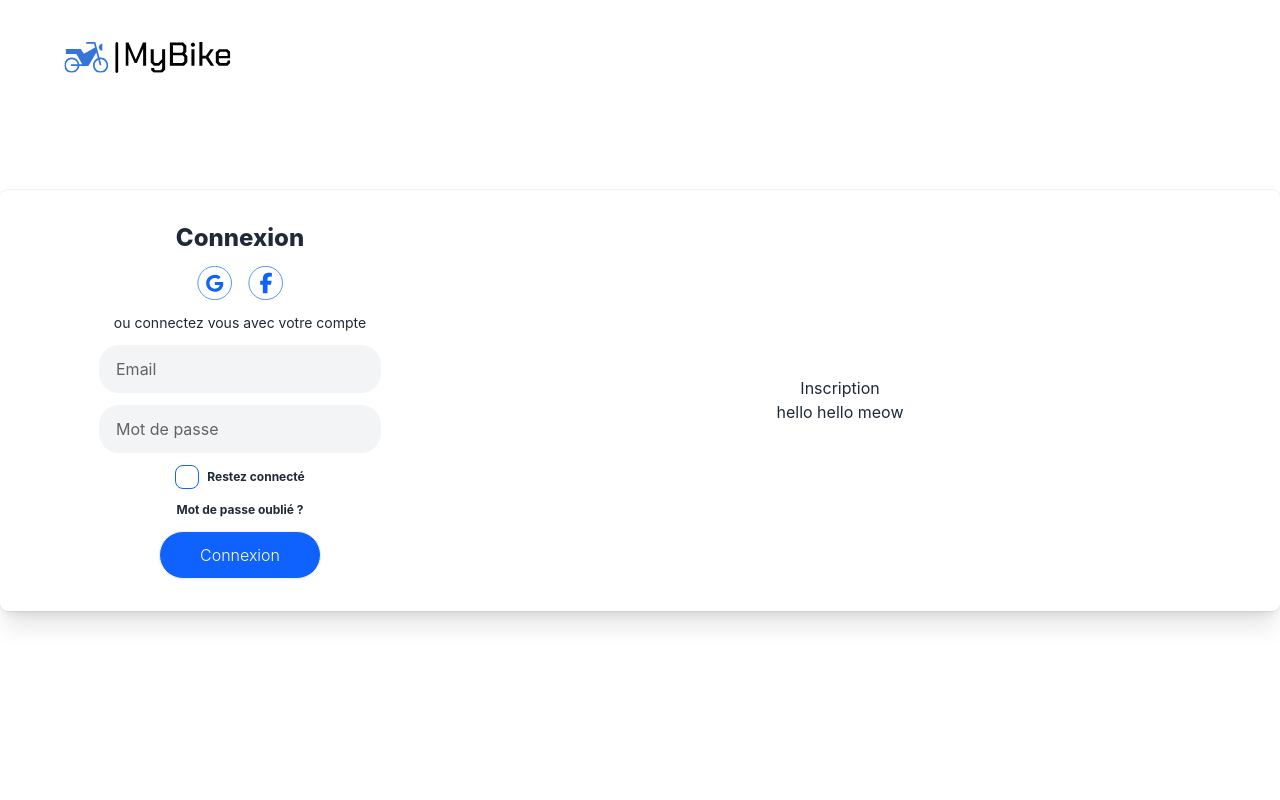
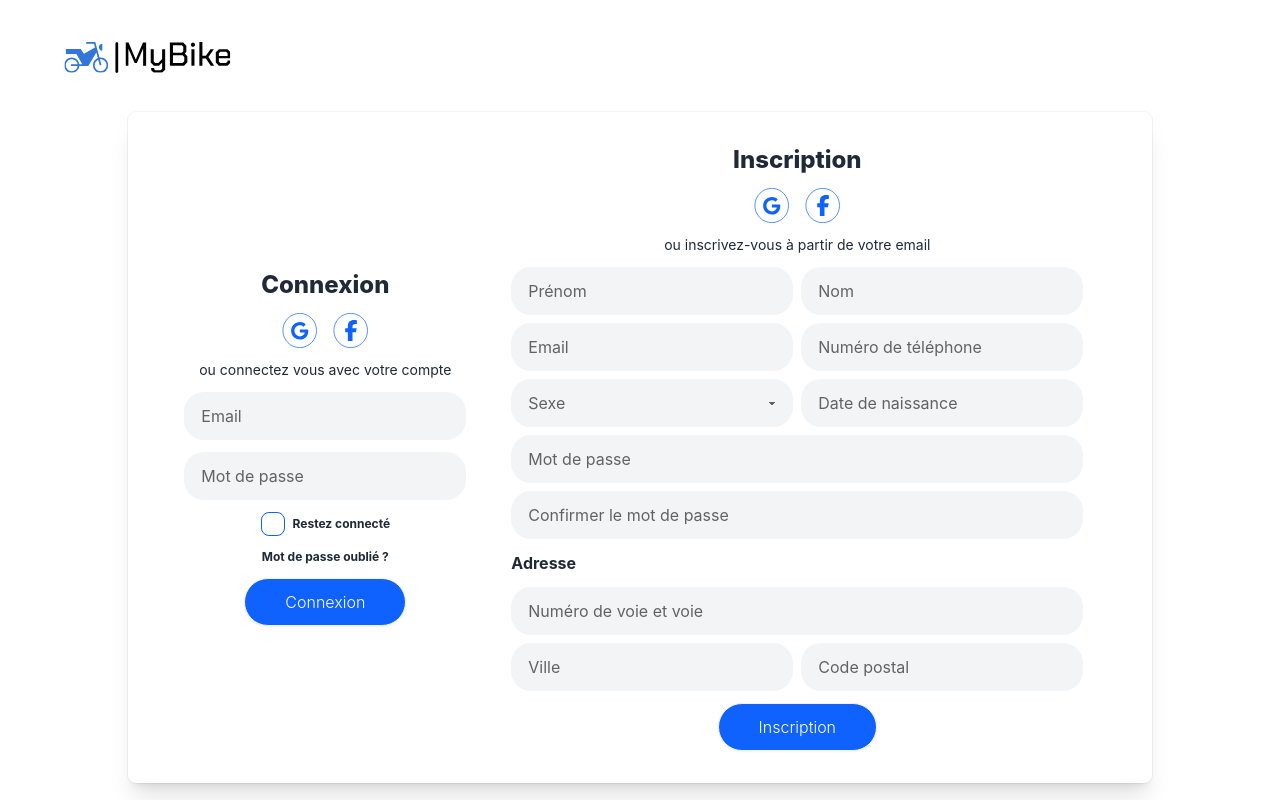
Before and after one commit to archi-web-2A/tp08_feucht_joe, an Angular app in the folder frontend/: page /sign-forms in a window 1280 px wide. Shown: the top 800 px of the page. Built offline with nearby package versions, Linux system fonts and the light colour scheme.

Commit message:
feat: some restyling + signup section

```diff
--- a/frontend/src/app/app.component.html
+++ b/frontend/src/app/app.component.html
@@ -1,5 +1,5 @@
+<app-header></app-header>
 <main class="overflow-hidden">
-  <app-header></app-header>
   <router-outlet></router-outlet>
-  <app-footer></app-footer>
 </main>
+<app-footer></app-footer>
--- a/frontend/src/app/header/header.component.html
+++ b/frontend/src/app/header/header.component.html
@@ -2,12 +2,12 @@
   <nav class="max-w-[1440px] mx-auto flex justify-between items-center sm:px-16 px-6 py-8">
     <a routerLink="/" class="py-[10px]">
       <img
-        src='assets/images/mybike-high-resolution-logo-transparent.svg'
+        [src]="isSignupValidation ? 'assets/images/mybike-high-resolution-logo-white-transparent.svg' : 'assets/images/mybike-high-resolution-logo-transparent.svg'"
         alt="MyBike Logo"
         class="object-contain w-[167px] h-[31px]"
       />
     </a>
-    <ng-container *ngIf="!isConnectionRoute">
+    <ng-container *ngIf="!(isSignForms || isSignupValidation)">
       <div class="flex gap-4">
         <div class="hidden xl:flex items-center">
           <div class="relative">
--- a/frontend/src/app/header/header.component.ts
+++ b/frontend/src/app/header/header.component.ts
@@ -11,7 +11,8 @@ import {NavigationEnd, Router, RouterLink, RouterLinkActive} from "@angular/rout
 })
 export class HeaderComponent {
   isMenuOpen = false;
-  isConnectionRoute = false;
+  isSignForms= false;
+  isSignupValidation = false;
 
   constructor(private router: Router) {
     this.checkRoutes();
@@ -23,10 +24,10 @@ export class HeaderComponent {
 
   checkRoutes() {
     this.router.events.subscribe((event) => {
-      // Disable the hamburger menu when the user is on another page
       this.isMenuOpen = false;
       if (event instanceof NavigationEnd) {
-        this.isConnectionRoute = event.url === '/sign-forms';
+        this.isSignForms = event.url === '/sign-forms';
+        this.isSignupValidation = event.url === '/signup-validation';
       }
     });
   }
--- a/frontend/src/app/hero/hero.component.css
+++ b/frontend/src/app/hero/hero.component.css
@@ -20,5 +20,5 @@
 }
 
 .hero__image-overlay {
-  @apply absolute xl:-top-[30%] xl:-right-[80%] xl:h-[100vh] xl:scale-[2] -right-1/4 bg-hero-bg bg-no-repeat -z-10 w-full h-[590px];
+  @apply absolute xl:-top-[30%] xl:-right-[80%] xl:h-[110vh] xl:scale-[2] -right-1/4 bg-hero-bg bg-no-repeat -z-10 w-full h-[590px];
 }
--- a/frontend/src/app/sign-forms/sign-forms.component.css
+++ b/frontend/src/app/sign-forms/sign-forms.component.css
@@ -1,3 +1,7 @@
 .default__input {
   @apply daisy-input rounded-[20px] bg-gray-100 text-primary-blue placeholder-black border-transparent placeholder-opacity-60 focus:border-transparent focus:outline-0
 }
+
+.default__select {
+  @apply daisy-select text-[16px] rounded-[20px] bg-gray-100 text-black text-opacity-60  border-transparent placeholder-opacity-60 focus:border-transparent focus:outline-0;
+}
--- a/frontend/src/app/sign-forms/sign-forms.component.html
+++ b/frontend/src/app/sign-forms/sign-forms.component.html
@@ -1,5 +1,5 @@
-<section class="relative flex min-h-screen flex-col justify-center overflow-hidden">
-  <div class="relative w-[1290px] bg-white py-8 shadow-xl ring-1 ring-gray-900/5 sm:mx-auto mx-4 max-w-screen-xl rounded-lg px-10">
+  <section class="relative flex min-h-screen flex-col justify-center overflow-hidden py-[7rem]">
+    <div class="relative w-4/5 bg-white py-8 shadow-xl ring-1 ring-gray-900/5 sm:mx-auto mx-4 max-w-screen-xl rounded-lg px-10">
       <div class="flex items-center">
         <div class="flex flex-col basis-1/3 items-center gap-3">
           <h1 class="text-2xl font-extrabold">Connexion</h1>
@@ -22,10 +22,13 @@
           <p class="text-sm text-center">ou connectez vous avec votre compte</p>
           <form class="flex flex-col gap-3 items-center" [formGroup]="signinForm" (ngSubmit)="onSubmitSignin()">
             <input type="text" class="default__input" placeholder="Email" formControlName="email" />
-          <p class="text-[12px] text-red-500 font-bold" *ngIf="email?.invalid && !email?.untouched">
-            Email is required
+            <p class="text-[12px] pl-3 text-red-500 font-bold self-start" *ngIf="signinInfo.email?.invalid && signinInfo.email?.dirty">
+              Email valide requis
             </p>
             <input type="text" class="default__input" placeholder="Mot de passe" formControlName="password" />
+            <p class="text-[12px] pl-3 text-red-500 font-bold self-start" *ngIf="signinInfo.password?.invalid && signinInfo.password?.dirty" >
+              Mot de passe valide requis
+            </p>
             <div class="flex items-center gap-2">
               <input type="checkbox" class="daisy-checkbox daisy-checkbox-primary [--chkfg:white]" />
               <p class="text-[12px] font-bold">Restez connecté</p>
@@ -36,9 +39,49 @@
             <button class="button__blue">Connexion</button>
           </form>
         </div>
-      <div class="flex flex-col basis-2/3 items-center">
-        <h1>Inscription</h1>
-        <p>hello hello meow</p>
+        <div class="flex flex-col basis-2/3 items-center gap-3">
+          <h1 class="text-2xl font-extrabold">Inscription</h1>
+          <div class="flex gap-4">
+            <a href="/sign-forms">
+              <img
+                src="assets/images/google_logo.svg"
+                alt="Google logo"
+                class="object-contain w-[35px] h-[35px]"
+              />
+            </a>
+            <a href="/sign-forms">
+              <img
+                src="assets/images/facebook_logo.svg"
+                alt="Facebook logo"
+                class="object-contain w-[35px] h-[35px]"
+              />
+            </a>
+          </div>
+          <p class="text-sm text-center">ou inscrivez-vous à partir de votre email</p>
+          <!-- Input Fields -->
+          <form class="flex flex-col gap-3 items-center" [formGroup]="signupForm" (ngSubmit)="onSubmitSignup()">
+            <div class="grid grid-cols-2 gap-2">
+              <input type="text" class="default__input col-span-1" placeholder="Prénom" formControlName="firstName" />
+              <input type="text" class="default__input col-span-1" placeholder="Nom" formControlName="lastName" />
+              <input type="text" class="default__input col-span-1" placeholder="Email" formControlName="email" />
+              <input type="text" class="default__input col-span-1" placeholder="Numéro de téléphone" formControlName="phoneNumber" />
+              <select type="text" class="default__select col-span-1" formControlName="gender">
+                <option value="" disabled selected>Sexe</option>
+                <option>Homme</option>
+                <option>Femme</option>
+              </select>
+              <input type="text" class="default__input col-span-1" placeholder="Date de naissance" formControlName="birthDate" />
+              <input type="text" class="default__input col-span-2" placeholder="Mot de passe" formControlName="password" />
+              <input type="text" class="default__input col-span-2" placeholder="Confirmer le mot de passe" formControlName="passwordConfirmation" />
+            </div>
+            <h2 class="text-l font-bold text-left self-start">Adresse</h2>
+            <div class="grid grid-cols-2 gap-2">
+              <input type="text" class="default__input col-span-2" placeholder="Numéro de voie et voie" formControlName="location" />
+              <input type="text" class="default__input col-span-1" placeholder="Ville" formControlName="city" />
+              <input type="text" class="default__input col-span-1" placeholder="Code postal" formControlName="postalCode" />
+            </div>
+            <button class="button__blue">Inscription</button>
+          </form>
         </div>
       </div>
     </div>
--- a/frontend/src/app/sign-forms/sign-forms.component.ts
+++ b/frontend/src/app/sign-forms/sign-forms.component.ts
@@ -16,22 +16,35 @@ import {FormControl, FormGroup, ReactiveFormsModule, Validators} from "@angular/
 })
 export class SignFormsComponent {
   signinForm = new FormGroup({
-    email: new FormControl('', Validators.required),
+    email: new FormControl('', [Validators.required, Validators.email]),
     password: new FormControl('', Validators.required),
   })
 
   signupForm = new FormGroup({
+    firstName: new FormControl('', Validators.required),
+    lastName: new FormControl('', Validators.required),
     email: new FormControl('', Validators.required),
-    password: new FormControl('', Validators.minLength(4)),
-    confirmPassword: new FormControl('', Validators.minLength(4)),
+    phoneNumber: new FormControl('', Validators.required),
+    gender: new FormControl('', Validators.required),
+    birthDate: new FormControl('', Validators.required),
+    password: new FormControl('', Validators.required),
+    passwordConfirmation: new FormControl('', Validators.required),
+    location: new FormControl('', Validators.required),
+    city: new FormControl('', Validators.required),
+    postalCode: new FormControl('', Validators.required),
   })
 
-  get email() {
-    return this.signupForm.get('email');
+  get signinInfo() {
+    console.log(this.signinForm.controls);
+    return this.signinForm.controls;
   }
 
   onSubmitSignin() {
 
   }
 
+  onSubmitSignup() {
+
+  }
+
 }
--- a/frontend/src/app/signup-validation/signup-validation.component.html
+++ b/frontend/src/app/signup-validation/signup-validation.component.html
@@ -1,4 +1,4 @@
-<section class="relative flex min-h-screen flex-col justify-center overflow-hidden">
+<section class="relative flex min-h-screen flex-col justify-center overflow-hidden py-[7rem]">
   <div class="absolute inset-0 bg-[url(/assets/images/pattern-background-desktop.svg)] bg-no-repeat bg-cover bottom-[35%]"></div>
   <div class="relative bg-white pt-8 pb-8 shadow-xl ring-1 ring-gray-900/5 sm:mx-auto mx-4 max-w-xl rounded-lg px-10 mt-16">
     <img src="assets/images/4945034_46480.svg" alt="logo" class="w-36 mx-auto mb-4" />
```
Lines whose indentation alone changed are shown as unchanged.
